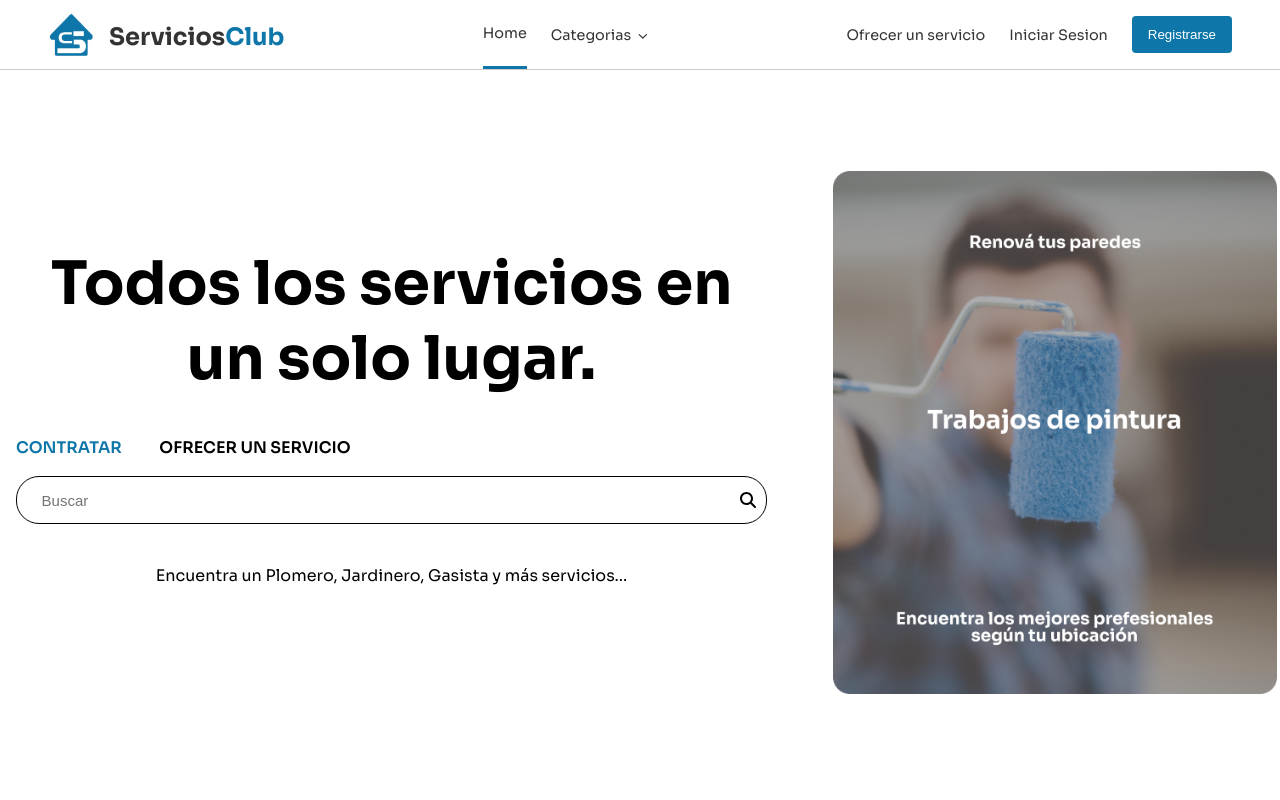
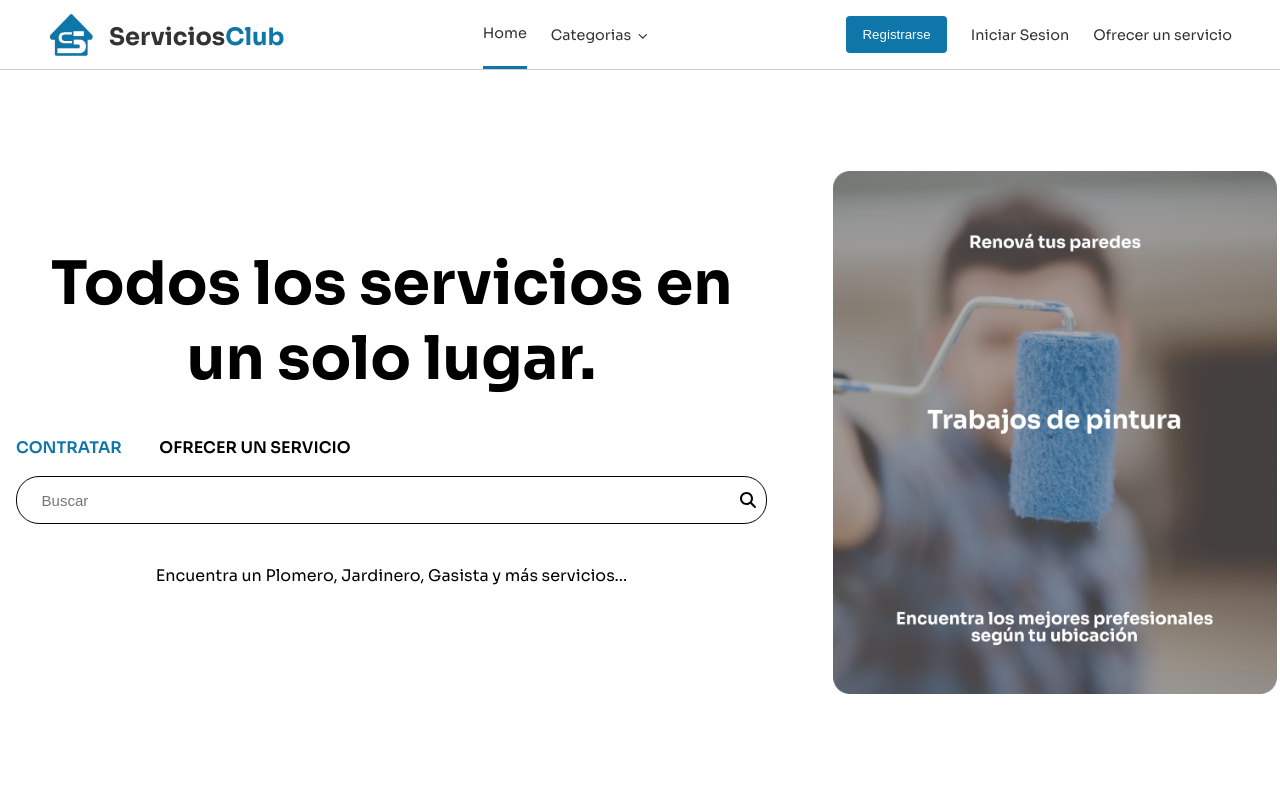
Before and after one commit to No-Country/c14-06-m-node-react, a React (Vite) app in the folder frontend/: page / in a window 1280 px wide. Shown: the top 800 px of the page. Built offline with nearby package versions, Linux system fonts and the light colour scheme.

Commit message:
style: order navbar links

```diff
--- a/frontend/src/components/Navbar.jsx
+++ b/frontend/src/components/Navbar.jsx
@@ -118,7 +118,9 @@ const Navbar = () => {
 			<NavUl>
 				<HideOnMobile>
 					<Li>
-						<StyledLink to="/ofrecer-servicio">Ofrecer un servicio</StyledLink>
+						<Link to="/crear-cuenta">
+							<ButtonBlue>Registrarse</ButtonBlue>
+						</Link>
 					</Li>
 				</HideOnMobile>
 				<Li>
@@ -126,9 +128,7 @@ const Navbar = () => {
 				</Li>
 				<HideOnMobile>
 					<Li>
-						<Link to="/crear-cuenta">
-							<ButtonBlue>Registrarse</ButtonBlue>
-						</Link>
+						<StyledLink to="/ofrecer-servicio">Ofrecer un servicio</StyledLink>
 					</Li>
 				</HideOnMobile>
 			</NavUl>
```
